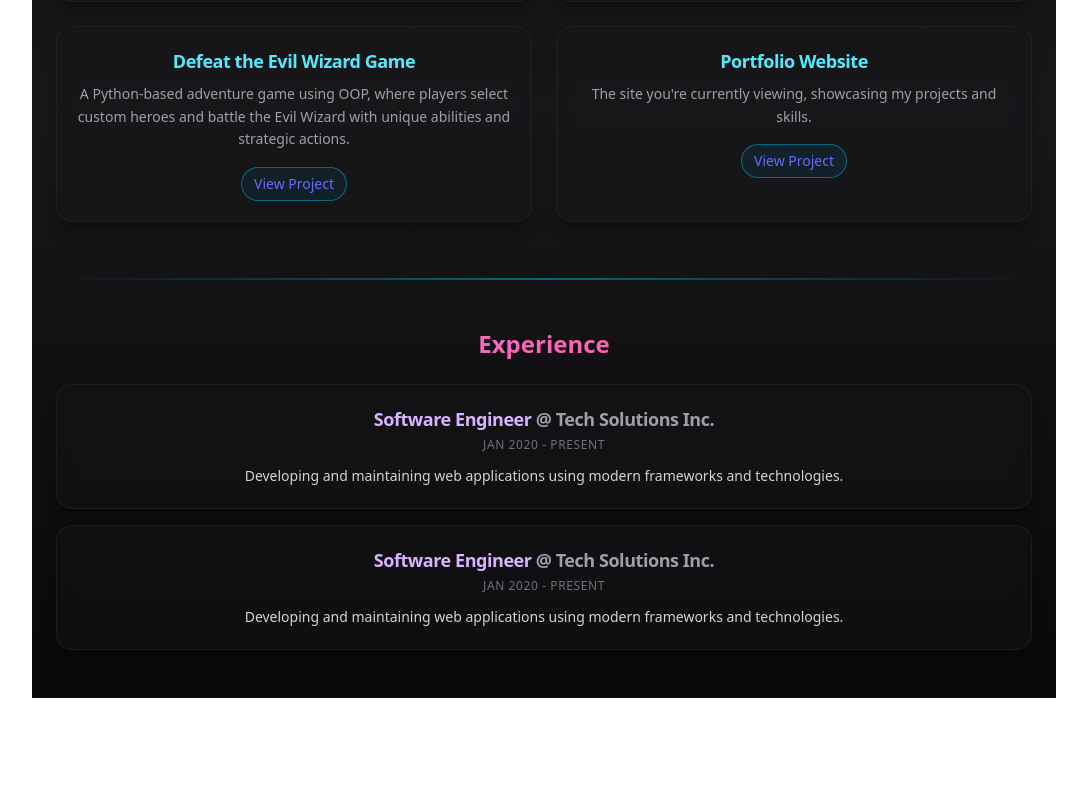
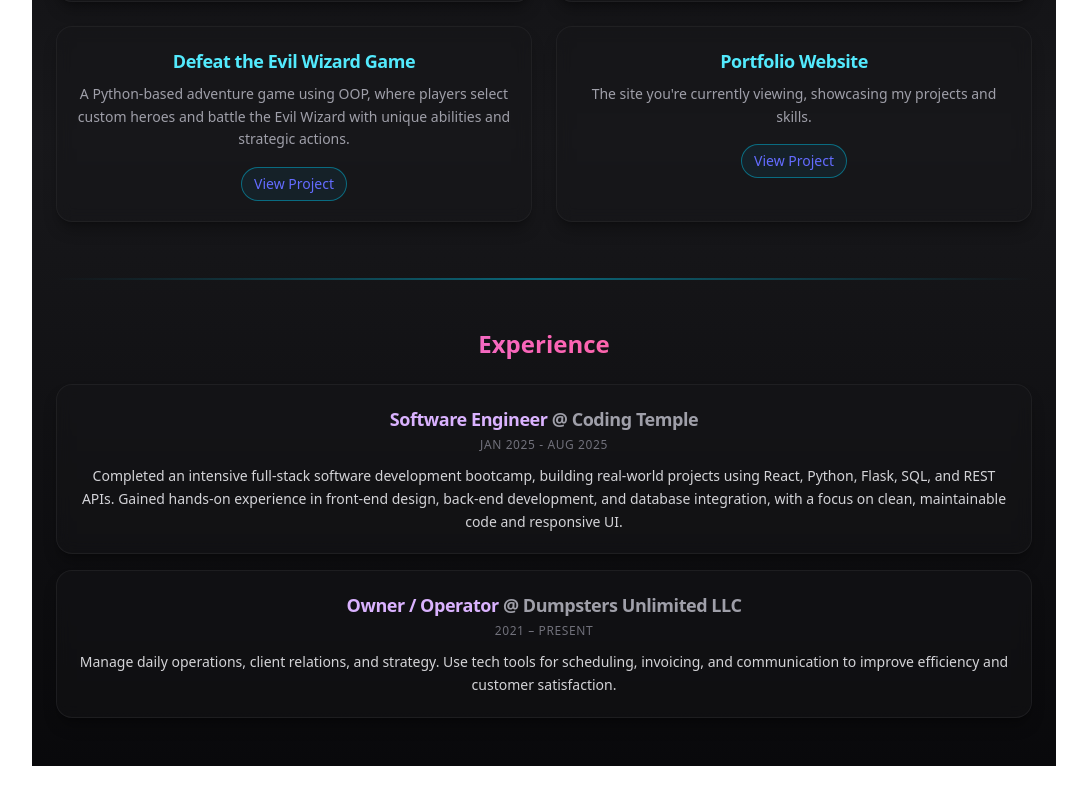
Before and after one commit to trevashworth/my-portfolio, a React (Vite) app: page / in a window 1280 px wide. Shown: the part 521-1319 px from the top of the page, without its empty margins (96-1183 px from the left). Before the commit the page ends 1251 px from the top, so only its background shows below. Built offline with nearby package versions, Linux system fonts and the light colour scheme.

Commit message:
updated experience section

```diff
--- a/src/data/experience.js
+++ b/src/data/experience.js
@@ -1,14 +1,14 @@
 export const experience = [
     {
-        company: "Tech Solutions Inc.",
+        company: "Coding Temple",
         role: "Software Engineer",
-        duration: "Jan 2020 - Present",
-        description: "Developing and maintaining web applications using modern frameworks and technologies."
+        duration: "Jan 2025 - Aug 2025",
+        description: "Completed an intensive full-stack software development bootcamp, building real-world projects using React, Python, Flask, SQL, and REST APIs. Gained hands-on experience in front-end design, back-end development, and database integration, with a focus on clean, maintainable code and responsive UI."
     },
     {
-        company: "Tech Solutions Inc.",
-        role: "Software Engineer",
-        duration: "Jan 2020 - Present",
-        description: "Developing and maintaining web applications using modern frameworks and technologies."
+        company: "Dumpsters Unlimited LLC",
+        role: "Owner / Operator",
+        duration: "2021 – Present",
+        description: "Manage daily operations, client relations, and strategy. Use tech tools for scheduling, invoicing, and communication to improve efficiency and customer satisfaction."
     },
 ];
```
